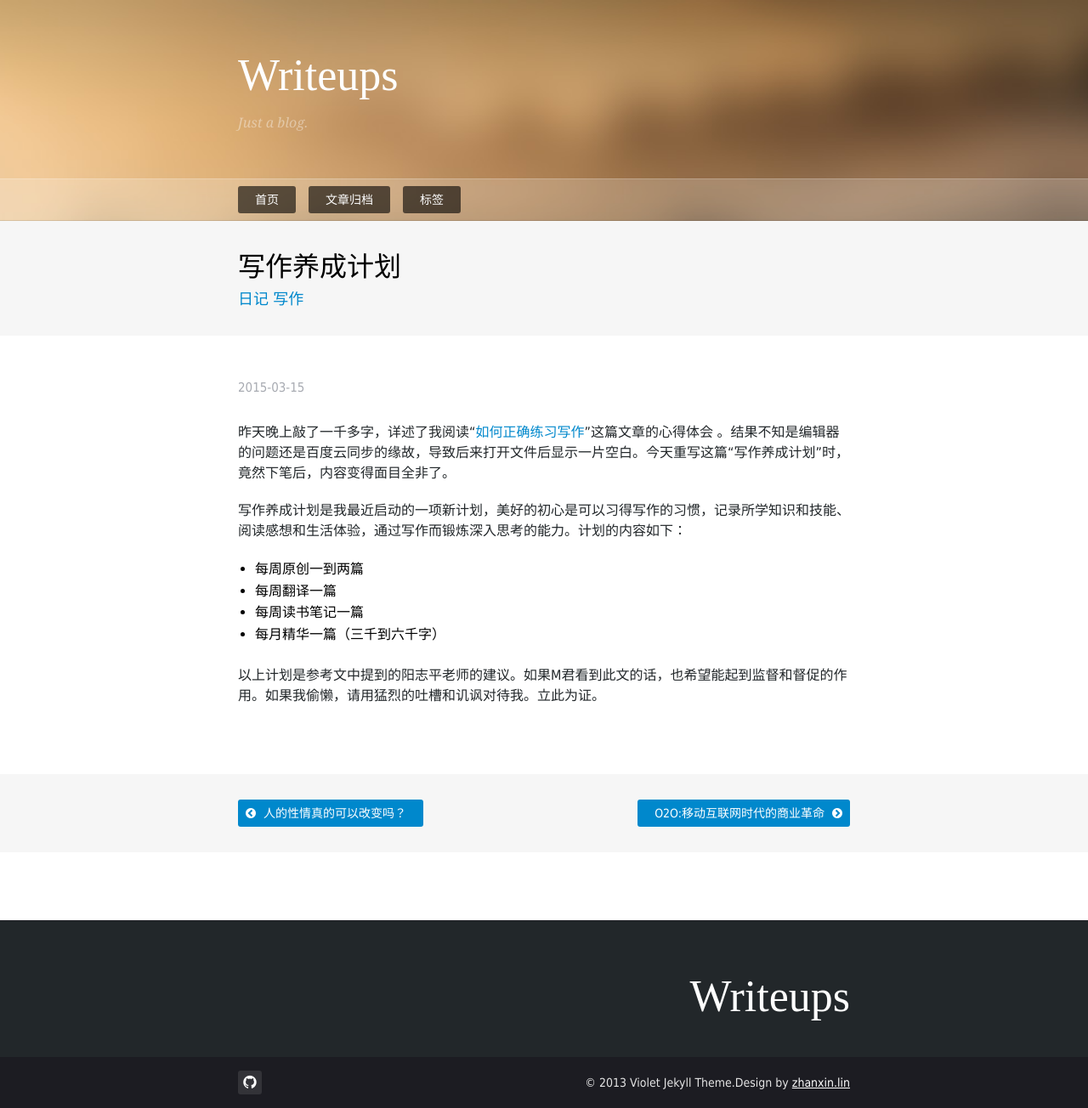
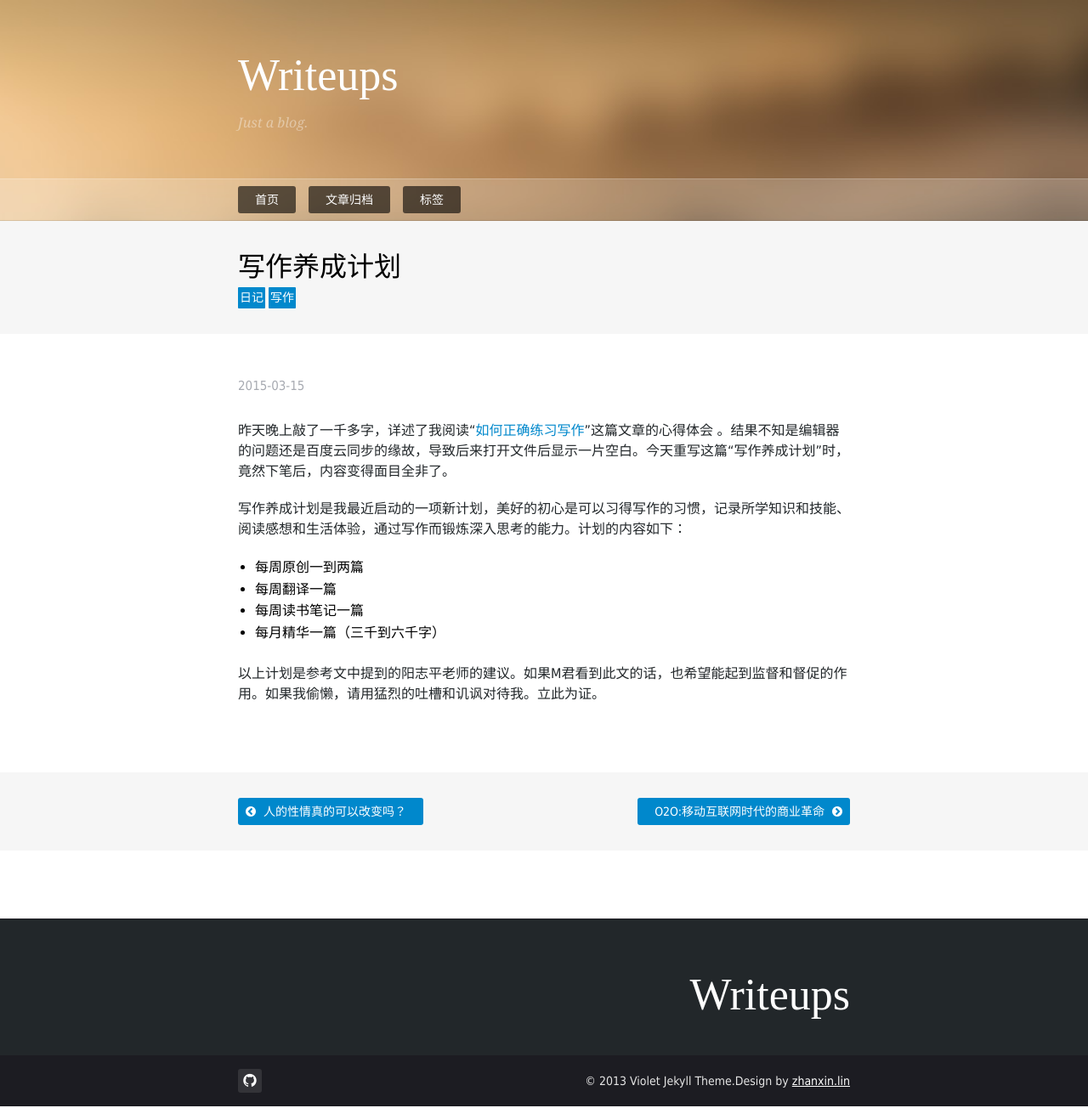
Before and after one commit to fantaghiro/fantaghiro.github.io, a Jekyll site: the page built from _posts/2015-03-15-Fostering-Writing-Habits.markdown, in a window 1280 px wide. Shown: the whole page at 85% size. Built offline with Jekyll 4.4.1, drawn with Linux system fonts in a browser that asks for light colours; nearby versions of some CDN libraries; some web fonts are replaced.

Commit message:
tags added

```diff
--- a/themes/violet/css/style.css
+++ b/themes/violet/css/style.css
@@ -419,8 +419,24 @@ a:hover {
 }
 #violet-post-tags {
     width: 720px;
-    font-size: 18px;
+    font-size: 14px;
     margin: 0 auto;
+}
+#violet-post-tags a {
+    display: inline-block;
+    background: #0088cc;
+    color: #fff;
+    padding: 2px;
+    border-radius: 1px;
+    -webkit-transition: background .4s ease-in-out;
+    -moz-transition: background .4s ease-in-out;
+    -ms-transition: background .4s ease-in-out;
+    -o-transition: background .4s ease-in-out;
+    transition: background .4s ease-in-out;
+}
+#violet-post-tags a:hover {
+    text-decoration: none;
+    background: rgba(0, 0, 0, 0.8);
 }
 .main-article h2 { font-size: 28px; margin-bottom: 30px; margin-top: 36px; font-weight: bold; }
 .main-article h3 { font-size: 24px; margin-bottom: 24px; margin-top: 36px; }
```
